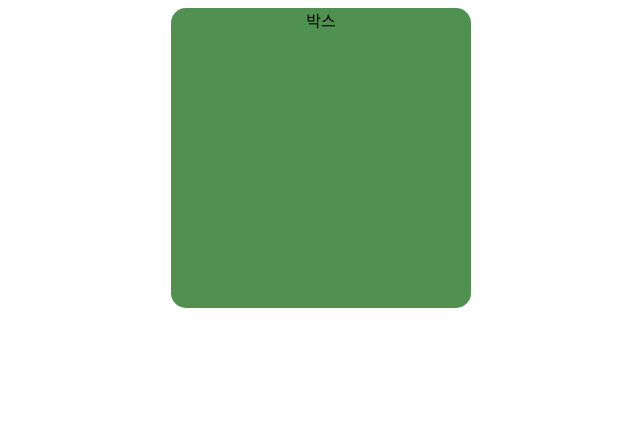
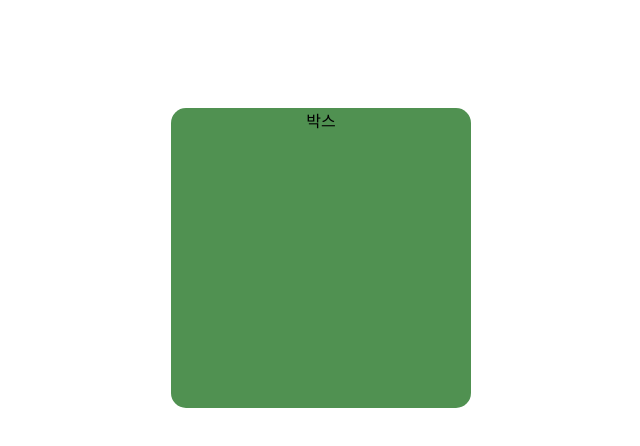
Before and after one commit to San-ew/test, a plain HTML site: page index.html in a window 1280 px wide. Shown: the whole page, without its empty margins (319-959 px from the left). Drawn offline with Linux system fonts and the light colour scheme.

Commit message:
css transition

```diff
--- a/main.css
+++ b/main.css
@@ -5,4 +5,10 @@
   text-align: center;
   background-color: #509151;
   border-radius: 15px;
+  transform: translateY(0);
+  transition: all 0.7s;
 }
+
+.box {
+  transform: translateY(100px);
+}
```
